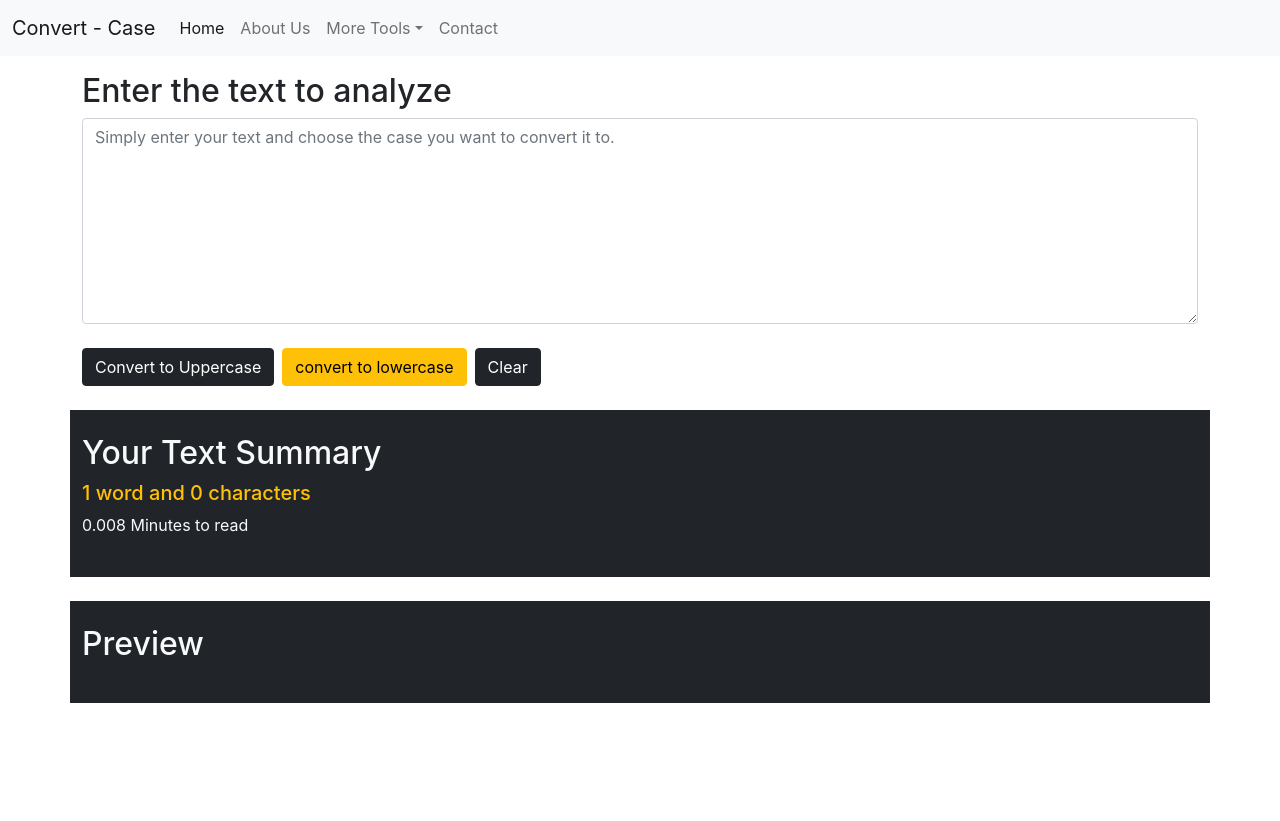
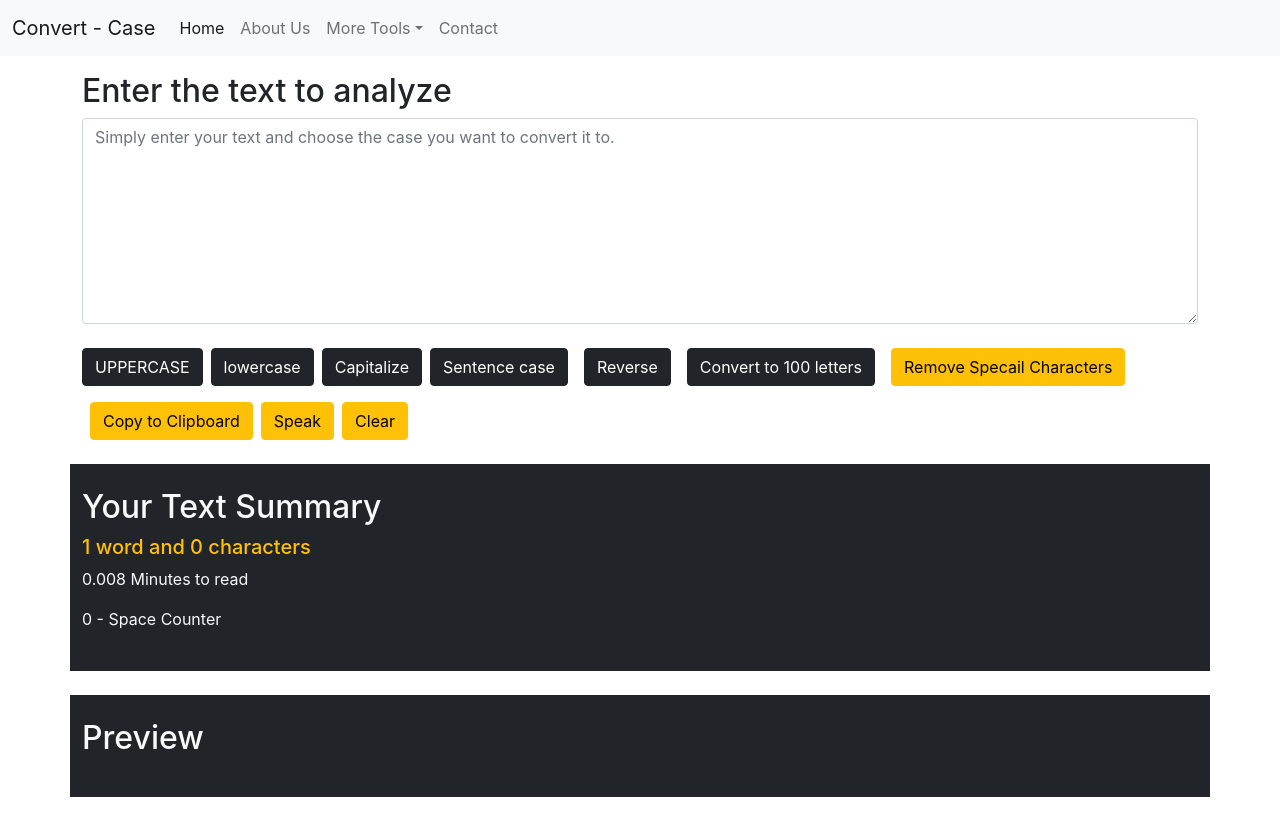
Before and after one commit to irupinderdev/Convert-Case, a React (Create React App) app: page / in a window 1280 px wide. Before the commit the page ends 800 px from the top, so only its background shows below. Built offline with nearby package versions, Linux system fonts and the light colour scheme.

Commit message:
updation

```diff
--- a/src/components/Textform.js
+++ b/src/components/Textform.js
@@ -11,16 +11,69 @@ export default function Textform(props) {
     let newText = text.toLowerCase();
     setText(newText)
   }
+
+  // Capitalize
+  const handleTcClick = ()=>{
+  let words = text.split(" ")
+   let uppercaseword = ' '
+    words.forEach(element => {
+       uppercaseword += element.charAt(0).toUpperCase() + element.slice(1) + " "
+    });
+    setText(uppercaseword)
+}
+// Sentence Case
+const handleScClick = ()=>{
+  console.log("Sentencecase was clicked" + text);
+  let newText = text.charAt(0).toUppercase( )+ text.slice(1);
+  setText(newText)
+}
+
+//  Reverse
+const handleReverse = (event) => {
+  /* Convert string to array*/
+  let strArr = text.split("");
+  /* Reverse array*/
+  strArr = strArr.reverse();
+  /* Convert array to string*/
+  let newText = strArr.join("");
+  setText(newText);
+}
+//Convert to 100 letters
+function handleSliceClick(event) {
+        let newText = text.slice(0, 100);
+        setText(newText);
+    }
+// Remove Speacial Characters
+const rmvSpecailCharacters = () => {
+  let newText = text.replace(/[^a-zA-Z ]/g, "");
+  setText(newText);
+}
+
+   // Copy to Clipboard
+   const copyIt=(event)=>{
+    setText(event.target.value);
+    let newtext=navigator.clipboard.writeText(text);
+    console.log(newtext);
+    alert("text copied successfully");
+
+};
+
+// Speak
+  const speak = () => {
+    let msg = new SpeechSynthesisUtterance();
+    msg.text = text;
+    window.speechSynthesis.speak(msg);
+  }
+  // Download Text
+
+
+  // Clear
   const handleClearClick = ()=>{
     console.log("Clear was clicked" - text);
     let newText = '';
     setText(newText)
   }
-  // const handleScClick = ()=>{
-  //   console.log("Sentencecase was clicked" + text);
-  //   let newText = text.toLowerCase();
-  //   setText(newText)
-  // }
+
   const handleOnChange = (event)=>{
     console.log("On Change");
     setText(event.target.value);
@@ -36,15 +89,23 @@ export default function Textform(props) {
            {/* <label for="mybox" className="form-label">Write Your Text</label> */}
             <textarea className="form-control" value={text} onChange={handleOnChange} id="mybox" rows="8" placeholder='Simply enter your text and choose the case you want to convert it to.'></textarea>
         </div>
-        <button className="btn btn-dark" onClick={handleUpClick}>Convert to Uppercase</button>
-        <button className="btn btn-warning mx-2 my-2" onClick={handleLwClick}>convert to lowercase</button>
-        <button className="btn btn-dark my-2" onClick={handleClearClick}>Clear</button>
+        <button className="btn btn-dark" onClick={handleUpClick}>UPPERCASE</button>
+        <button className="btn btn-dark mx-2 my-2" onClick={handleLwClick}>lowercase</button>
+        <button className="btn btn-dark my-2" onClick={handleTcClick}>Capitalize</button>
+        <button className="btn btn-dark my-2 mx-2" onClick={handleScClick}>Sentence case</button>
+        <button className="btn btn-dark my-2 mx-2" onClick={handleReverse}>Reverse</button>
+        <button className="btn btn-dark mx-2" onClick={handleSliceClick}>Convert to 100 letters</button>
+        <button className="btn btn-warning my-2 mx-2" onClick={rmvSpecailCharacters}>Remove Specail Characters</button>
+        <button className="btn btn-warning my-2 mx-2" onClick={copyIt}>Copy to Clipboard</button>
+        <button className="btn btn-warning my-2" type="submit" onClick={speak}>Speak</button>
+        <button className="btn btn-warning my-2 mx-2" onClick={handleClearClick}>Clear</button>
 
       </div>
       <div className="container my-3 bg-dark text-light py-4">
         <h2>Your Text Summary</h2>   {/* // counting words and characters */}
         <h5 className='text-warning'>{text.split(" ").length} word and {text.length} characters</h5>
         <p>{0.008 * text.split(" ").length} Minutes to read</p>
+         <p>{text.split(" ").length-1} - Space Counter </p>
         </div>
         <div className="container my-4 bg-dark text-light py-4">
         <h2>Preview</h2>
```
